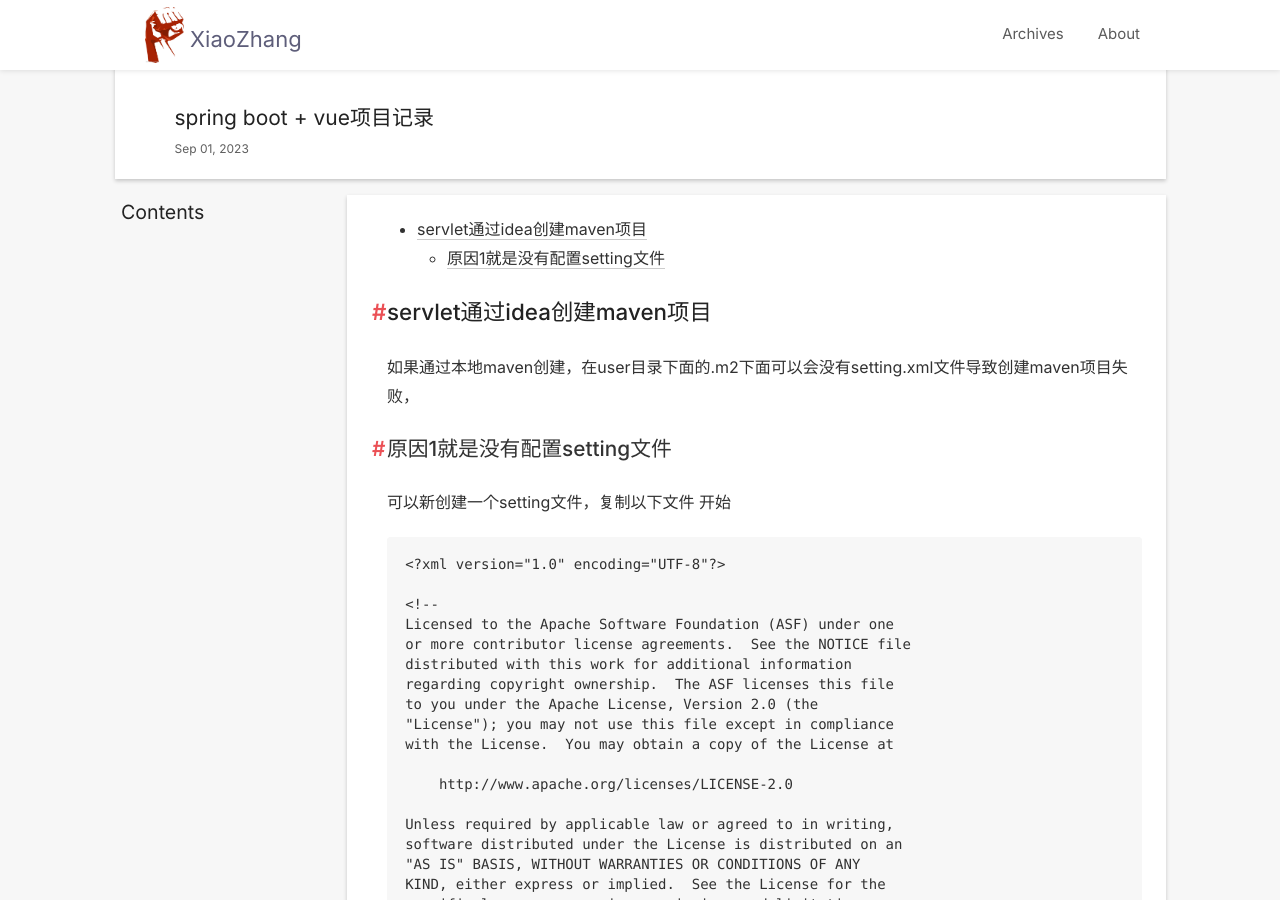
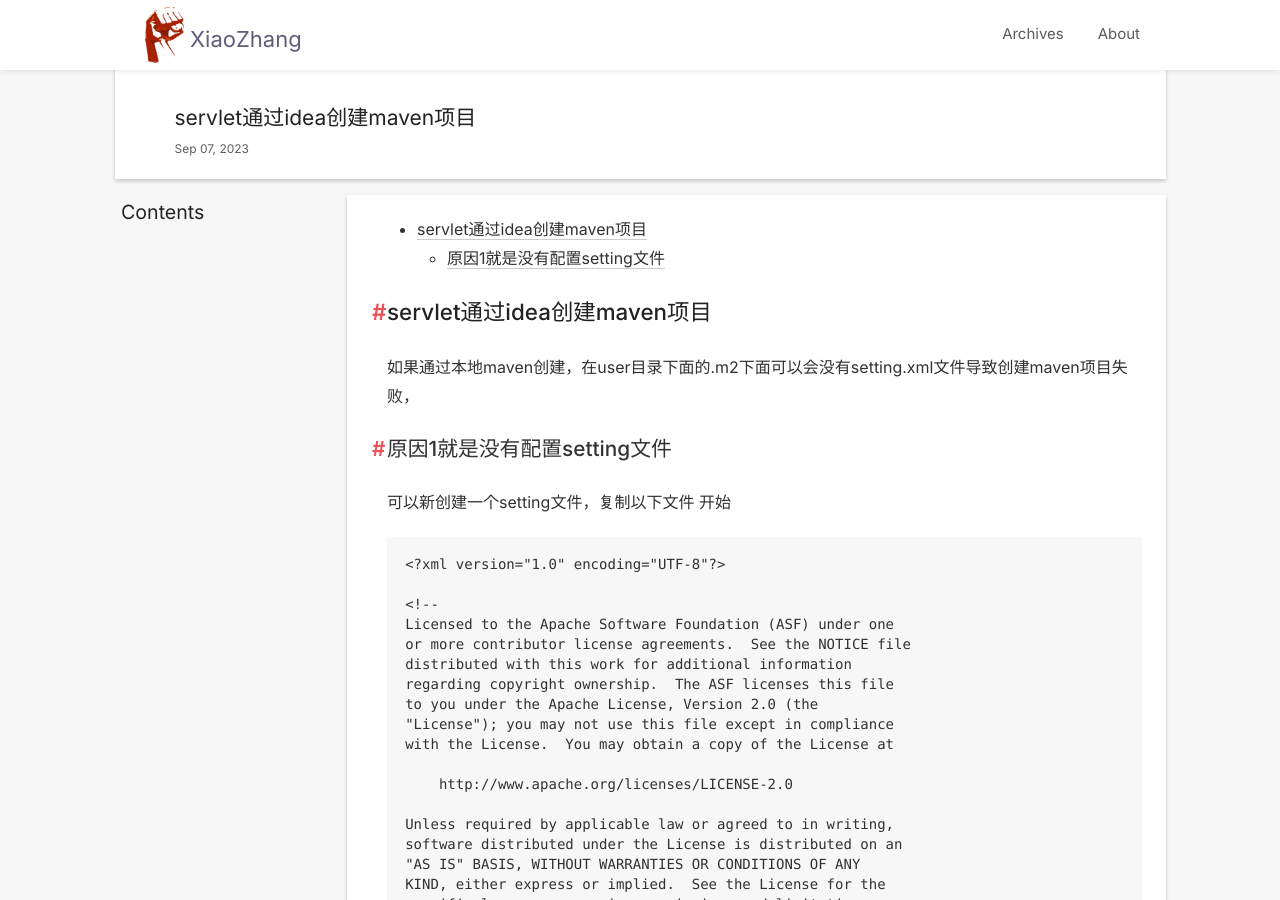
Before and after one commit to zwfhhh/zwfhhh.github.io, a Jekyll site: the page built from _posts/2023-08-30-project-servlet.md, in a window 1280 px wide and 900 px high. Built offline with Jekyll 4.4.1, drawn with Linux system fonts in a browser that asks for light colours; nearby versions of some CDN libraries; comment, search, counter and statistics services are not loaded; some of the changed text lies outside the part shown.

Commit message:
Update 2023-08-30-project-servlet.md

```diff
--- a/_posts/2023-08-30-project-servlet.md
+++ b/_posts/2023-08-30-project-servlet.md
@@ -1,7 +1,7 @@
 ---
 layout: post
-title: spring boot  + vue项目记录
-date: 2023-09-01 16:59:00 +0800
+title: servlet通过idea创建maven项目
+date: 2023-09-07 22:46:00 +0800
 category: Web
 thumbnail: https://cdn.jsdelivr.net/gh/zwfhhh/media-library/image/servlet.jpg
 icon: web
```
